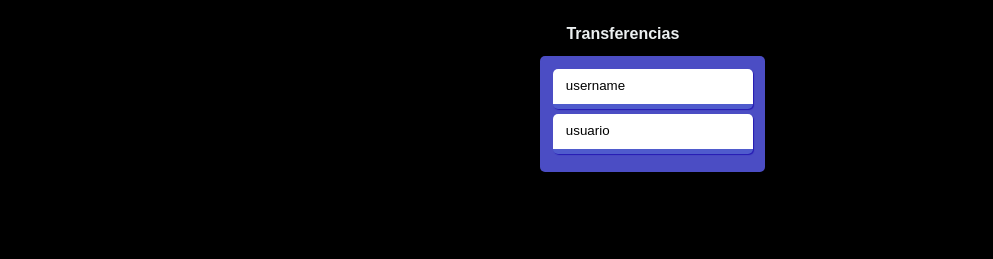
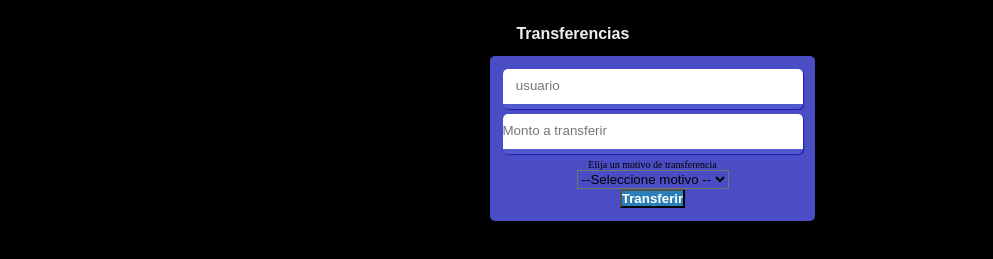
Before and after one commit to Tomascalabria/JavaScript, a website: page html/operaciones.html in a window 1280 px wide. Both pictures are taken after a click on the link "transferencias". Shown: the part 83-342 px from the top of the page, without its empty margins (0-993 px from the left). Drawn offline with Linux system fonts and the light colour scheme; a web font is replaced by a local one.

Commit message:
formulario

```diff
--- a/Script/operaciones.js
+++ b/Script/operaciones.js
@@ -40,6 +40,7 @@ function realizarTransferencia(e){  // borrar el banner de opciones y generar el
 
     let aFormulario =document.createElement('a')
     aFormulario.textContent="Transferencias"
+    aFormulario.setAttribute('class','a-formulario')
     h2Formulario.appendChild(aFormulario)
 
     let divFormulario = document.createElement('form')
@@ -49,42 +50,62 @@ function realizarTransferencia(e){  // borrar el banner de opciones y generar el
     let inputUsuario = document.createElement('input')
     inputUsuario.setAttribute('type','text')
     inputUsuario.setAttribute('class','input')
-    inputUsuario.setAttribute('value','username')
-    inputUsuario.setAttribute('placeholder','usuario' )
+    inputUsuario.setAttribute('placeholder','usuario')
     divFormulario.appendChild(inputUsuario)
 
-    let inputContraseña=document.createElement('input')
-    inputContraseña.setAttribute('type','text')
-    inputContraseña.setAttribute('class','input')
-    inputContraseña.setAttribute('placeholder','contraseña' )
-    inputContraseña.setAttribute('value','usuario')
-    divFormulario.appendChild(inputContraseña)
+    let inputMonto=document.createElement('input')
+    inputMonto.setAttribute('type','number')
+    inputMonto.setAttribute('class','input')
+    inputMonto.setAttribute('placeholder','Monto a transferir' )
+    divFormulario.appendChild(inputMonto)
+
+    let divOpciones =document.createElement('div')
+    divOpciones.setAttribute('class','form-group')
+    divFormulario.appendChild(divOpciones)
+
+    let labelFormulario=document.createElement('div')
+    labelFormulario.setAttribute('for','motivo')
+    labelFormulario.textContent=('Elija un motivo de transferencia')
+    divOpciones.appendChild(labelFormulario)
+
+    let selectFormulario =document.createElement('select')
+    selectFormulario.setAttribute('id','form_motivo')
+    selectFormulario.setAttribute('name','motivo')
+    selectFormulario.setAttribute('class','form_motivo')
+    selectFormulario.setAttribute('required','required')
+    selectFormulario.setAttribute('data-error','Especifique el motivo ')
+    divOpciones.appendChild(selectFormulario)
+
+    let opcionesLabel=document.createElement('option')
+    opcionesLabel.setAttribute('id',"")
+    opcionesLabel.setAttribute('selected','disabled')
+    opcionesLabel.textContent='--Seleccione motivo --'
+    selectFormulario.appendChild(opcionesLabel)
+
+    let opciones2=document.createElement('option')
+    opciones2.setAttribute('id',"option")
+    opciones2.textContent="Haberes"
+    selectFormulario.appendChild(opciones2)
+
+    let opciones3=document.createElement('option')
+    opciones3.setAttribute('id',"option")
+    opciones3.textContent="Honorarios"
+    selectFormulario.appendChild(opciones3)
+
+    let opciones4=document.createElement('option')
+    opciones4.setAttribute('id',"option")
+    opciones4.textContent="Gastos"
+    selectFormulario.appendChild(opciones4)
+
+    let inputSubmit =document.createElement('input')
+    inputSubmit.setAttribute('type','submit')
+    inputSubmit.setAttribute('value','Transferir' )
+    divFormulario.appendChild(inputSubmit)
 
 
 
 
 
-    document.createElement(`<div class='container'>
-    <h2> <a href='#'> Transferencia</a></h2>
-    <div class='form'>
-      <input type="text" value="username" />
-      <input type='text' value='auth code' />
-
-      <input type='text' value='password' />
-                                          <div  class="form-group"> <label for="motivo">Elija un motivo de transferencia</label> <select id="form_motivo" name="motivo" class="form-motivo" required="required" data-error="Especifique el motivo  ">
-                                                  <option value="" selected disabled>--Seleccione motivo --</option>
-                                                  <option id="option  "> varios </option>
-                                                  <option id="option"> Expensas</option>
-                                                  <option id="option">haberes</option>
-                                                  <option id="option">Honorarios</option>
-                                                  <option id="option">  Gastos </option>
-                                              </select> </div>
-                                      </div>
-                                  </div>
-      <input type='submit' value='sign up'/>
-    </div>
-
-  <div>`)
 
     // let operacionSaldo1=document.createElement('p')
     // operacionSaldo1.setAttribute('class','operacion-saldo-1')
--- a/scss/main.scss
+++ b/scss/main.scss
@@ -42,6 +42,7 @@ main {
     transition: color 1s cubic-bezier(0.32, 0, 0.67, 0);
     line-height: 1em;
     cursor: pointer;
+
   }
 
   .link-one:hover {
@@ -272,8 +273,9 @@ a.link-two.link:hover {
   /* formulario */
 
   .container {
-    max-width: 200px;
+    max-width: 300px;
     margin: 20px auto;
+    max-height: 100%;
   }
 
   .form-h2 {
@@ -284,7 +286,7 @@ a.link-two.link:hover {
     color: rgba(255,255,255,.2)
   }
 
-  a {
+  .a-formulario {
     font-family:  sans-serif;
     font-size: 1.6rem;
     text-decoration: none;
@@ -292,7 +294,7 @@ a.link-two.link:hover {
     color: #ecf0f1;
   }
 
-  a:hover {
+  .a-formulario:hover {
     color: #bdc3c7;
   }
 
@@ -302,6 +304,8 @@ a.link-two.link:hover {
     text-align: center;
     padding: 1.25em;
     border-radius: 5px;
+    height: 100%
+    ;
   }
 
   .input {
```
Also changed, not shown: css/Estilo.css.
